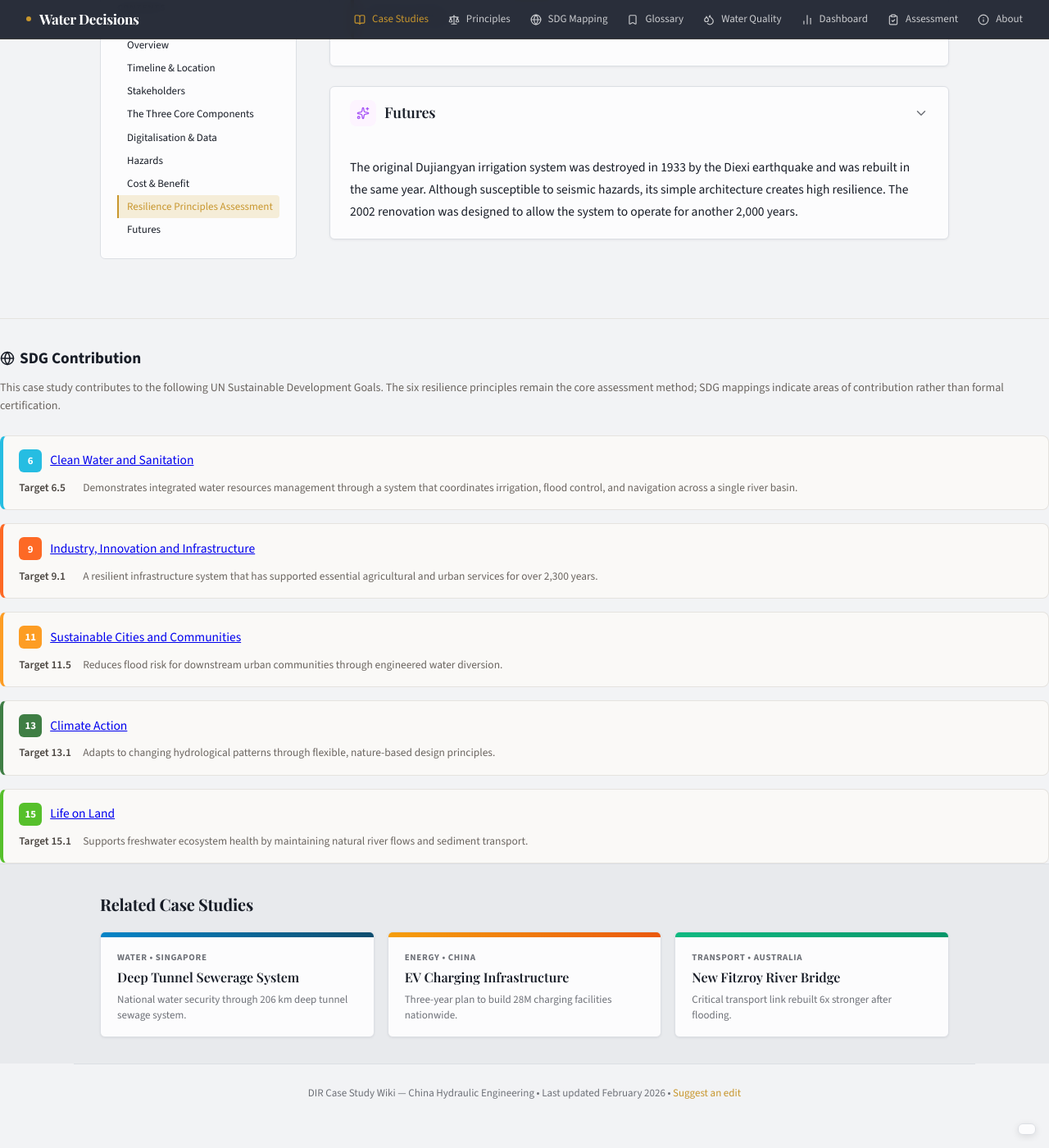
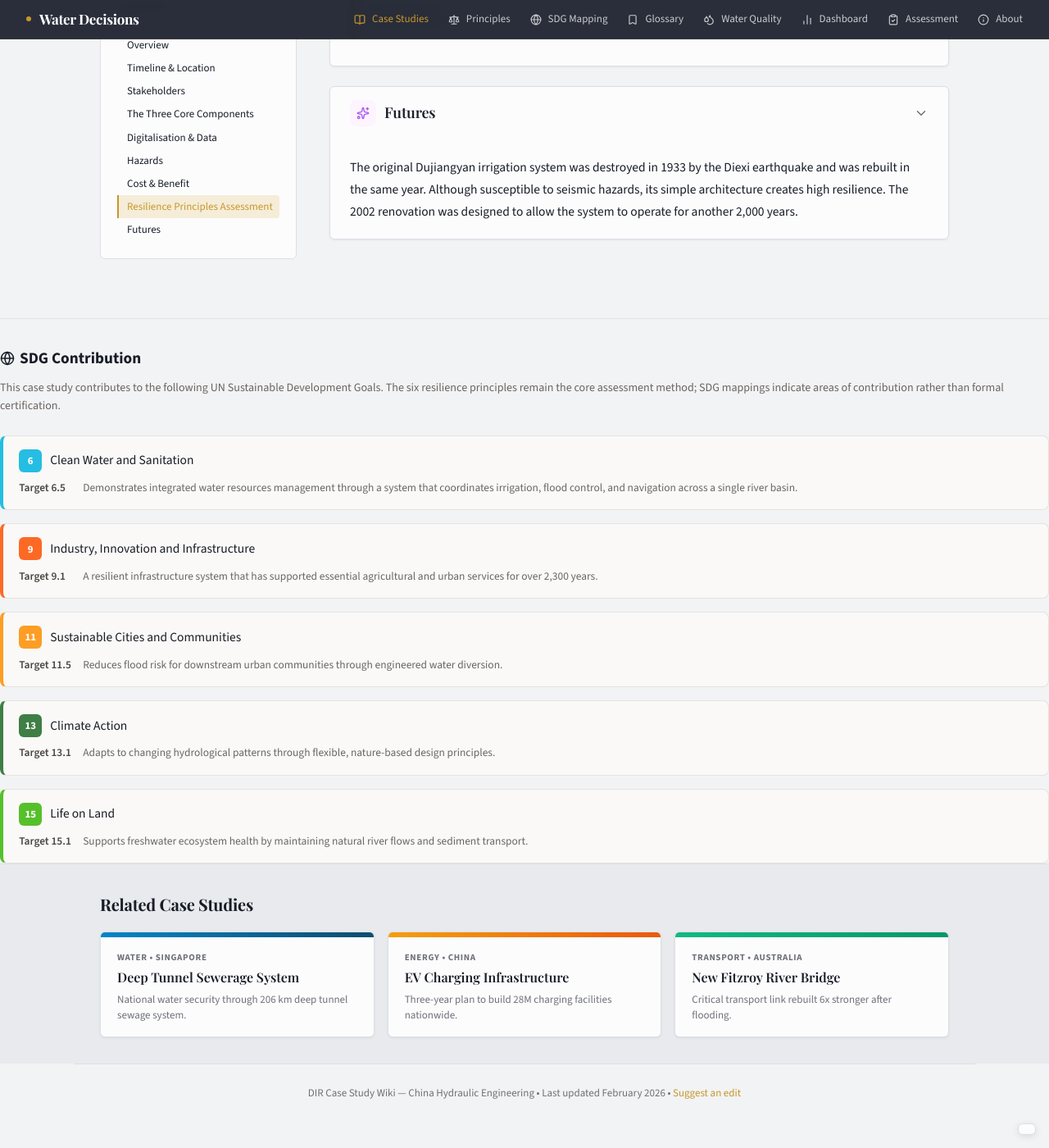
Before and after one commit to visioninglab/waterdecisions, a Jekyll site: the page built from _case_studies/china-hydraulic.md, in a window 1280 px wide and 1400 px high, scrolled down 3700 px. Shown: the whole window at 82% size. Built offline with Jekyll 4.4.1, drawn with Linux system fonts in a browser that asks for light colours.

Commit message:
Add SDG link hover styles

```diff
--- a/assets/css/styles.css
+++ b/assets/css/styles.css
@@ -2947,3 +2947,9 @@
   .sdg-matrix-row { grid-template-columns: 1fr; }
   .sdg-goal-grid { grid-template-columns: 1fr; }
 }
+
+/* SDG link styling */
+.sdg-badge { text-decoration: none; cursor: pointer; transition: opacity 0.15s; }
+.sdg-badge:hover { opacity: 0.85; }
+.sdg-goal-name-link { color: inherit; text-decoration: none; }
+.sdg-goal-name-link:hover { text-decoration: underline; }
```
